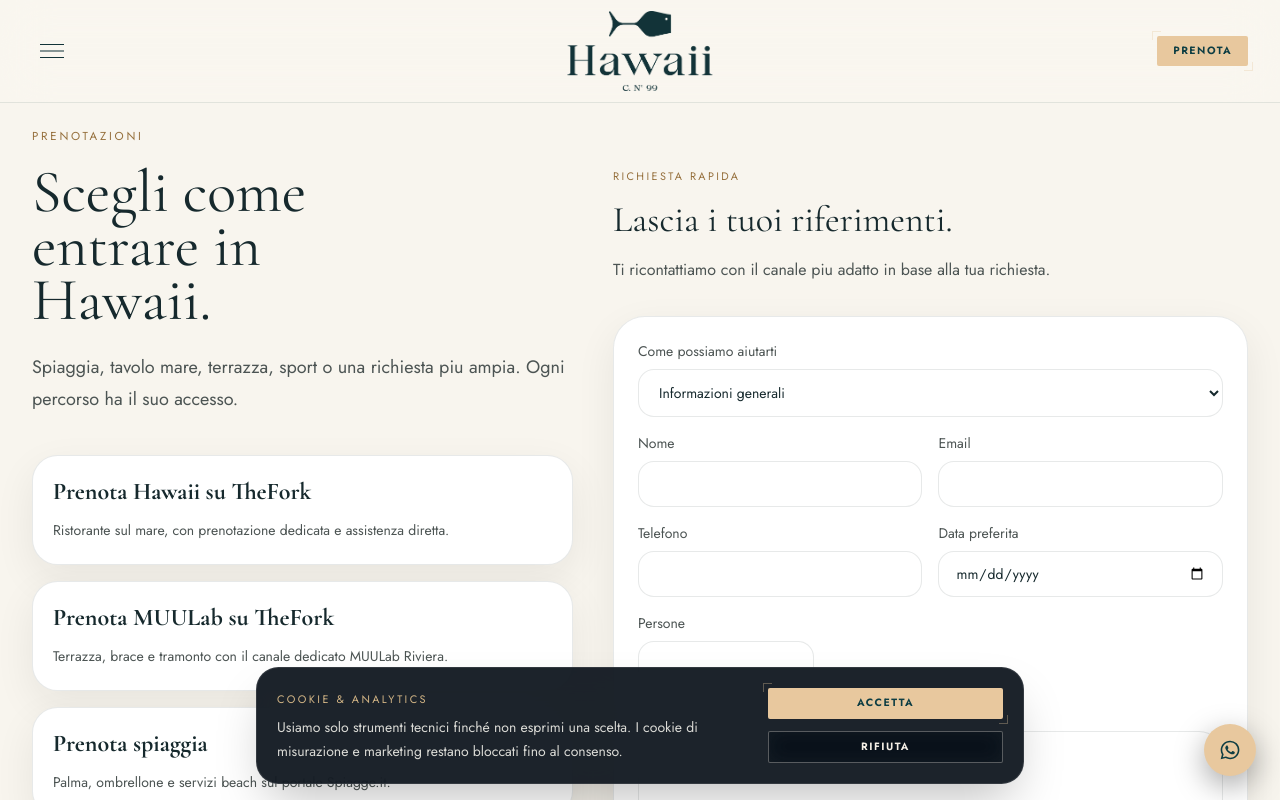
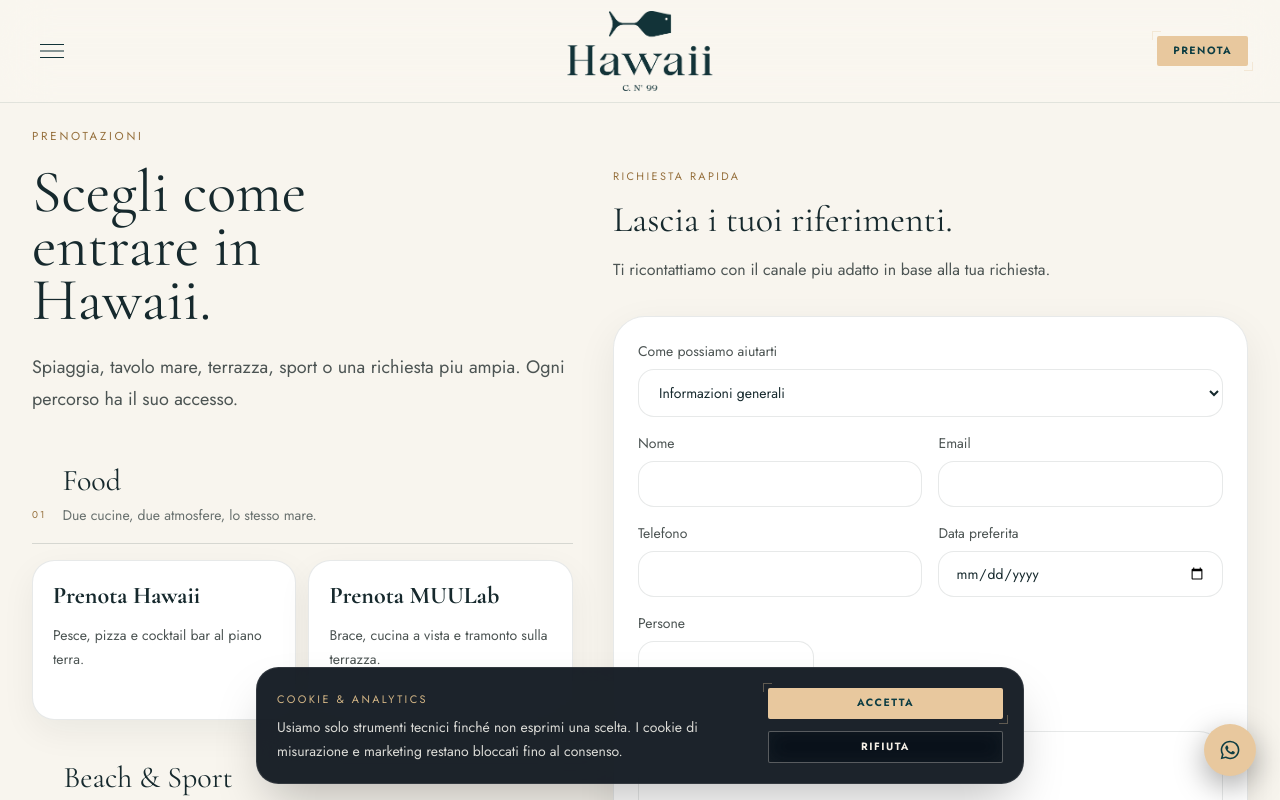
Before and after one commit to frankvillage/hawaii, a Next.js app in the folder web/: page /prenotazioni in a window 1280 px wide. Shown: the top 800 px of the page. Built offline with nearby package versions, Linux system fonts and the light colour scheme.

Commit message:
Clarify booking categories and restaurant CTAs

```diff
--- a/web/src/app/menu/page.tsx
+++ b/web/src/app/menu/page.tsx
@@ -131,10 +131,10 @@ export default function MenuPage() {
           </div>
           <div className="flex flex-wrap gap-3">
             <Link href={bookingVenues.hawaii.internalBookingPath} className="cta">
-              Prenota Hawaii su TheFork
+              Prenota Hawaii
             </Link>
             <Link href={bookingVenues.muulab.internalBookingPath} className="cta-ghost">
-              Prenota MUULab su TheFork
+              Prenota MUULab
             </Link>
           </div>
         </div>
--- a/web/src/app/prenotazioni/page.tsx
+++ b/web/src/app/prenotazioni/page.tsx
@@ -4,17 +4,29 @@ import { BookingInquiryForm } from "@/components/forms/booking-inquiry-form";
 import { beachBookingUrl, bookingVenues } from "@/lib/booking-config";
 import { buildMetadata } from "@/lib/seo";
 
-const bookingDestinations = [
+const bookingGroups = [
   {
-    label: "Prenota Hawaii su TheFork",
-    description: "Ristorante sul mare, con prenotazione dedicata e assistenza diretta.",
+    id: "food",
+    title: "Food",
+    description: "Due cucine, due atmosfere, lo stesso mare.",
+    destinations: [
+      {
+        label: "Prenota Hawaii",
+        description: "Pesce, pizza e cocktail bar al piano terra.",
         href: bookingVenues.hawaii.internalBookingPath,
       },
       {
-    label: "Prenota MUULab su TheFork",
-    description: "Terrazza, brace e tramonto con il canale dedicato MUULab Riviera.",
+        label: "Prenota MUULab",
+        description: "Brace, cucina a vista e tramonto sulla terrazza.",
         href: bookingVenues.muulab.internalBookingPath,
       },
+    ],
+  },
+  {
+    id: "beach-sport",
+    title: "Beach & Sport",
+    description: "Dal lettino al campo, scegli il tuo ritmo.",
+    destinations: [
       {
         label: "Prenota spiaggia",
         description: "Palma, ombrellone e servizi beach sul portale Spiagge.it.",
@@ -23,9 +35,16 @@ const bookingDestinations = [
       },
       {
         label: "Prenota sport",
-    description: "Padel, outdoor gym e attività sul mare dalla pagina Sport.",
+        description: "Padel, outdoor gym e attività sul mare.",
         href: "/sport",
       },
+    ],
+  },
+  {
+    id: "private-events",
+    title: "Eventi privati",
+    description: "Occasioni da costruire intorno ai tuoi ospiti.",
+    destinations: [
       {
         label: "Richiedi una serata o un evento",
         description: "Raccontaci il format, la data e il numero di ospiti.",
@@ -35,6 +54,8 @@ const bookingDestinations = [
         label: "Richiedi una festa privata",
         description: "Costruiamo insieme spazi, menu e allestimento.",
         href: "/feste-private",
+      },
+    ],
   },
 ] as const;
 
@@ -60,22 +81,42 @@ export default function BookingPage() {
               Spiaggia, tavolo mare, terrazza, sport o una richiesta piu ampia.
               Ogni percorso ha il suo accesso.
             </p>
-            <div className="mt-10 grid gap-4">
-              {bookingDestinations.map((option) => (
+            <div className="mt-12 grid gap-10">
+              {bookingGroups.map((group, groupIndex) => (
+                <section key={group.id} data-booking-group={group.id}>
+                  <div className="flex items-end gap-4 border-b border-[#16292d]/15 pb-4">
+                    <span className="pb-1 text-[0.62rem] tracking-[0.2em] text-[#96703d]">
+                      0{groupIndex + 1}
+                    </span>
+                    <div>
+                      <h2 className="font-serif text-3xl text-[#16292d]">{group.title}</h2>
+                      <p className="mt-1 text-sm leading-6 text-[#68706e]">
+                        {group.description}
+                      </p>
+                    </div>
+                  </div>
+                  <div className="mt-4 grid gap-3 sm:grid-cols-2 lg:grid-cols-1 xl:grid-cols-2">
+                    {group.destinations.map((option) => (
                       <Link
                         key={option.href}
                         href={option.href}
                         target={"external" in option ? "_blank" : undefined}
                         rel={"external" in option ? "noopener noreferrer" : undefined}
-                  className="rounded-[1.6rem] border border-[#1c2b2e]/10 bg-white shadow-[0_14px_40px_rgba(23,32,34,0.07)] p-5 transition hover:border-white/25 hover:bg-[rgba(255,255,255,0.06)]"
+                        className="group min-h-40 rounded-[1.4rem] border border-[#1c2b2e]/10 bg-white p-5 shadow-[0_12px_34px_rgba(23,32,34,0.06)] transition hover:-translate-y-0.5 hover:border-[#96703d]/35 hover:shadow-[0_16px_42px_rgba(23,32,34,0.1)]"
                       >
-                  <strong className="block font-serif text-2xl text-[#16292d]">
+                        <strong
+                          data-booking-label
+                          className="block font-serif text-2xl leading-tight text-[#16292d] transition group-hover:text-[#0b555c]"
+                        >
                           {option.label}
                         </strong>
-                  <p className="mt-2 text-sm leading-7 text-[#4c5453]">
+                        <p className="mt-3 text-sm leading-6 text-[#4c5453]">
                           {option.description}
                         </p>
                       </Link>
+                    ))}
+                  </div>
+                </section>
               ))}
             </div>
           </div>
--- a/web/src/app/villaggio/page.tsx
+++ b/web/src/app/villaggio/page.tsx
@@ -28,7 +28,7 @@ const anime = [
     href: "/ristorante-mare",
     image: { src: "/media/hawaii/photos/food-risotto-bollicine.jpg", alt: "Risotto agli scampi con bollicine" },
     action: {
-      label: "Prenota Hawaii su TheFork",
+      label: "Prenota Hawaii",
       href: bookingVenues.hawaii.internalBookingPath,
     },
   },
@@ -67,7 +67,7 @@ const cucine = [
     actions: [
       { label: "Menu del mare", href: "/menu#ristorante-mare" },
       {
-        label: "Prenota Hawaii su TheFork",
+        label: "Prenota Hawaii",
         href: bookingVenues.hawaii.internalBookingPath,
       },
     ],
@@ -84,7 +84,7 @@ const cucine = [
     actions: [
       { label: "Menu della braceria", href: "/menu#muulab" },
       {
-        label: "Prenota MUULab su TheFork",
+        label: "Prenota MUULab",
         href: bookingVenues.muulab.internalBookingPath,
       },
     ],
--- a/web/src/lib/site-content.ts
+++ b/web/src/lib/site-content.ts
@@ -371,7 +371,7 @@ export const homeJourney = {
         ],
       },
       action: {
-        label: "Prenota Hawaii su TheFork",
+        label: "Prenota Hawaii",
         href: bookingVenues.hawaii.internalBookingPath,
       },
     },
@@ -452,7 +452,7 @@ export const homeJourney = {
         ],
       },
       action: {
-        label: "Prenota MUULab su TheFork",
+        label: "Prenota MUULab",
         href: bookingVenues.muulab.internalBookingPath,
       },
     },
@@ -482,7 +482,7 @@ export const homeJourney = {
         ],
       },
       action: {
-        label: "Prenota MUULab su TheFork",
+        label: "Prenota MUULab",
         href: bookingVenues.muulab.internalBookingPath,
       },
     },
@@ -566,7 +566,7 @@ export const chapters: Chapter[] = [
     atmosphere: ["colazione", "bancone", "caffe", "ospitalita"],
     primaryAction: { label: "Scopri il ristorante", href: "/ristorante-mare" },
     secondaryAction: {
-      label: "Prenota Hawaii su TheFork",
+      label: "Prenota Hawaii",
       href: bookingVenues.hawaii.internalBookingPath,
     },
     gradient:
@@ -604,7 +604,7 @@ export const chapters: Chapter[] = [
     detail: "Crudi, primi, cucina espressa e carta vini accompagnano il lato piu conviviale della giornata.",
     atmosphere: ["sala", "cucina", "piatti di mare", "vino"],
     primaryAction: {
-      label: "Prenota Hawaii su TheFork",
+      label: "Prenota Hawaii",
       href: bookingVenues.hawaii.internalBookingPath,
     },
     secondaryAction: { label: "Scopri il menu", href: "/menu" },
@@ -660,7 +660,7 @@ export const chapters: Chapter[] = [
     detail: "Un capitolo piu raccolto, materico e serale rispetto al ristorante di mare.",
     atmosphere: ["brace", "carne", "cucina a vista", "cena"],
     primaryAction: {
-      label: "Prenota MUULab su TheFork",
+      label: "Prenota MUULab",
       href: bookingVenues.muulab.internalBookingPath,
     },
     secondaryAction: { label: "Scopri il menu", href: "/menu" },
@@ -750,7 +750,7 @@ export const pages: Record<string, EntityPage> = {
     intro:
       "Il pescato del giorno arriva dal mare Adriatico, passa per le mani della brigata di cucina e si sposa con le materie prime più fresche del territorio. Chiedi al maître i piatti del giorno.",
     primaryAction: {
-      label: "Prenota Hawaii su TheFork",
+      label: "Prenota Hawaii",
       href: bookingVenues.hawaii.internalBookingPath,
     },
     secondaryAction: { label: "Guarda il menù", href: "/menu#ristorante-mare" },
@@ -824,7 +824,7 @@ export const pages: Record<string, EntityPage> = {
     intro:
       "MUULab Riviera è l'anima serale del villaggio: si sale per l'aperitivo al tramonto e si resta per la cena, tra brace, crudi di carne e una carta vini che attraversa mezza Europa.",
     primaryAction: {
-      label: "Prenota MUULab su TheFork",
+      label: "Prenota MUULab",
       href: bookingVenues.muulab.internalBookingPath,
     },
     secondaryAction: { label: "Guarda il menù", href: "/menu#muulab" },
@@ -1040,12 +1040,12 @@ export const quickBooking = {
       external: true,
     },
     {
-      label: "Prenota Hawaii su TheFork",
+      label: "Prenota Hawaii",
       detail: "Pranzo e cena di mare",
       href: bookingVenues.hawaii.internalBookingPath,
     },
     {
-      label: "Prenota MUULab su TheFork",
+      label: "Prenota MUULab",
       detail: "Sunset e cena alla brace",
       href: bookingVenues.muulab.internalBookingPath,
     },
@@ -1084,12 +1084,12 @@ export const bookingOptions = [
     external: true,
   },
   {
-    title: "Prenota Hawaii su TheFork",
+    title: "Prenota Hawaii",
     description: "Pranzo o cena di pesce al piano terra.",
     href: bookingVenues.hawaii.internalBookingPath,
   },
   {
-    title: "Prenota MUULab su TheFork",
+    title: "Prenota MUULab",
     description: "MUULab Riviera, sunset e dinner con vista mare.",
     href: bookingVenues.muulab.internalBookingPath,
   },
@@ -1134,7 +1134,7 @@ export const venueMenus: VenueMenu[] = [
     description:
       "Crudi, primi e griglia di pesce a pranzo e a cena, con i fritti al cono per la spiaggia e la pizza la sera.",
     action: {
-      label: "Prenota Hawaii su TheFork",
+      label: "Prenota Hawaii",
       href: bookingVenues.hawaii.internalBookingPath,
     },
     photos: [
@@ -1257,7 +1257,7 @@ export const venueMenus: VenueMenu[] = [
     description:
       "Crudi di carne, tagli alla brace e cocktail: MUULab Riviera vive la sera della terrazza, dal tramonto alla cena.",
     action: {
-      label: "Prenota MUULab su TheFork",
+      label: "Prenota MUULab",
       href: bookingVenues.muulab.internalBookingPath,
     },
     photos: [
```
Also changed, not shown: 4 other files (tests, documents, lock files or other folders). Lines whose indentation alone changed are shown as unchanged.
